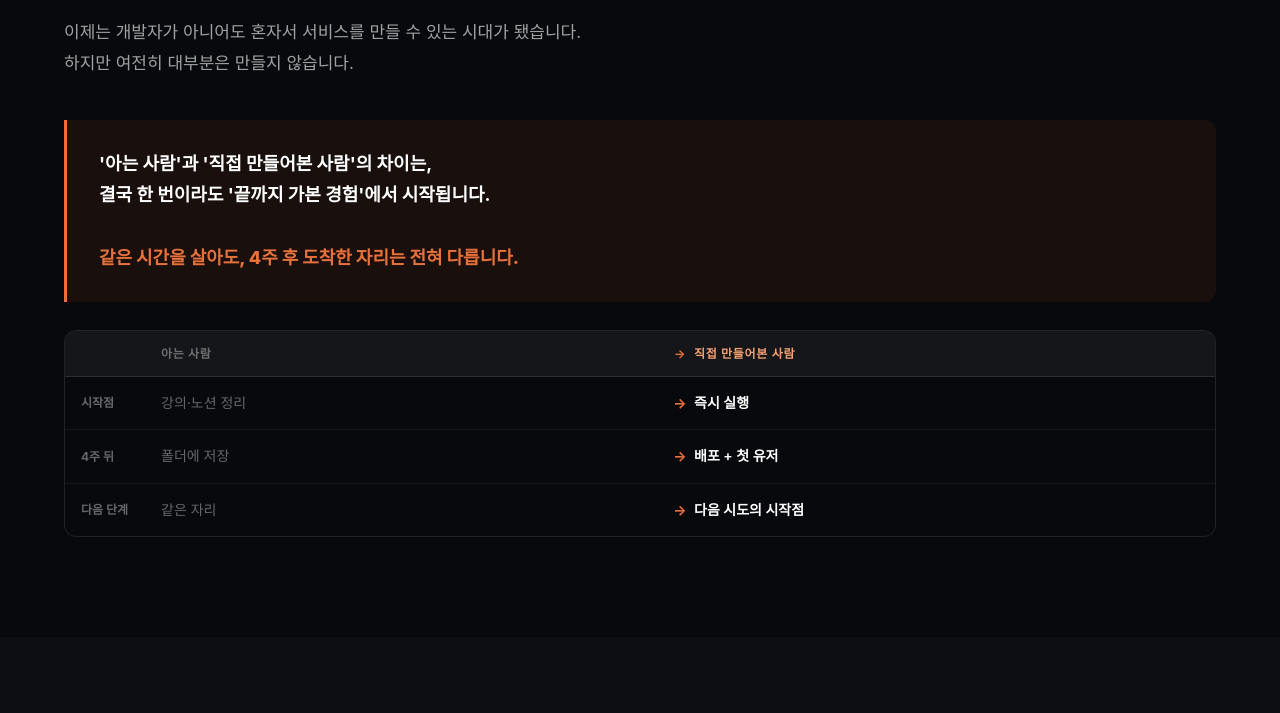
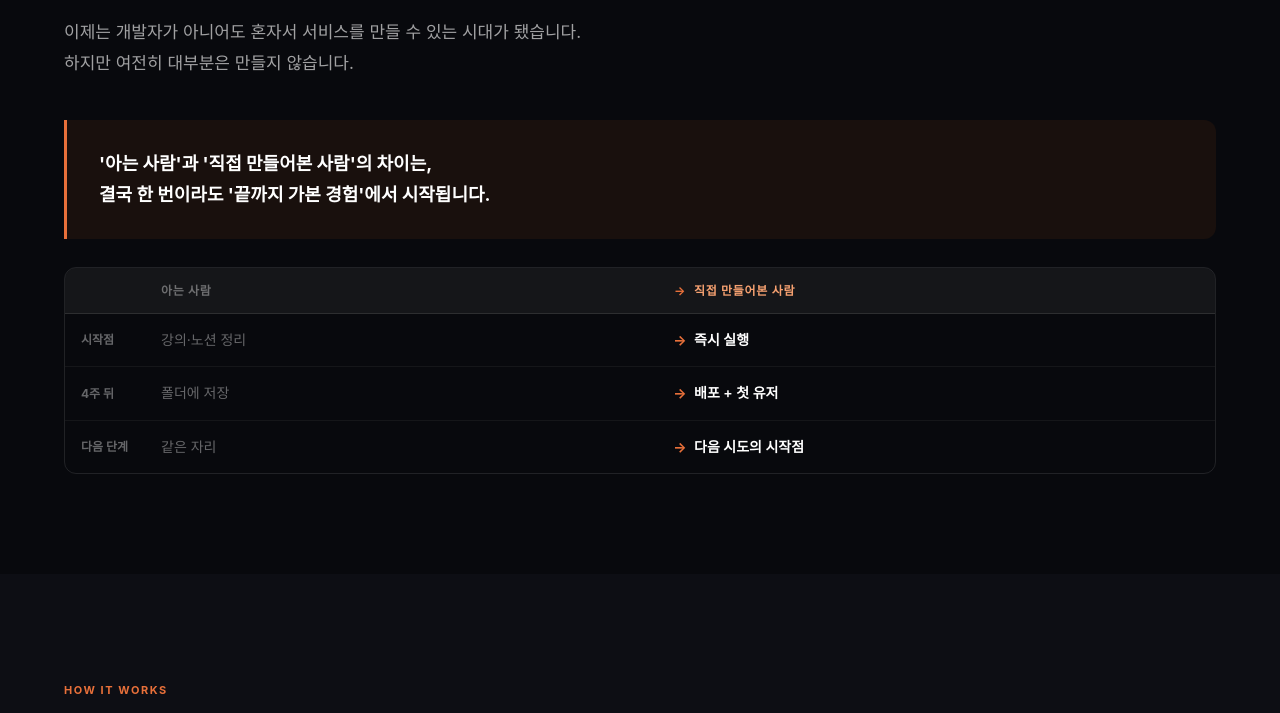
Before and after one commit to jbjin-netizen/ai-founders-landing, a plain HTML site: page index.html in a window 1280 px wide. Shown: the part 1410-2123 px from the top of the page. Drawn offline with Linux system fonts and the light colour scheme; no server answers; a web font is replaced by a local one.

Commit message:
fix: WHY NOW 인용박스 두번째 문장 제거

```diff
--- a/index.html
+++ b/index.html
@@ -1040,8 +1040,7 @@
     </p>
     <div class="insight-highlight">
       '아는 사람'과 '직접 만들어본 사람'의 차이는,<br>
-      결국 한 번이라도 '끝까지 가본 경험'에서 시작됩니다.<br><br>
-      <span style="color:var(--acc); font-weight:800;">같은 시간을 살아도, 4주 후 도착한 자리는 전혀 다릅니다.</span>
+      결국 한 번이라도 '끝까지 가본 경험'에서 시작됩니다.
     </div>
 
     <!-- 비교 인포그래픽 (미니멀) -->
```
